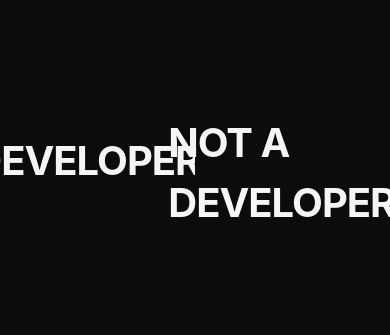
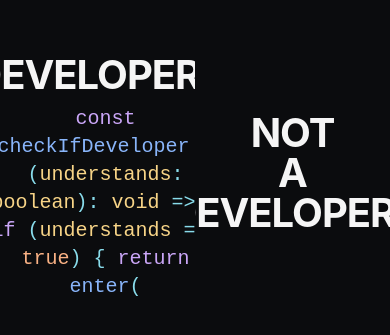
Before and after one commit to matt-wil/portfolio-website-v2, a Next.js app: page / in a window 390 px wide. Shown: the part 249-584 px from the top of the page. Built offline with nearby package versions, Linux system fonts and the light colour scheme.

Commit message:
refactor(*): adjust pages, update brutalism side and dev side

```diff
--- a/src/app/globals.css
+++ b/src/app/globals.css
@@ -86,7 +86,7 @@
         /* Specific Theme Palettes */
         --splash-bg: 220 10% 5%;
         --splash-fg: 0 0% 96%;
-        --splash-accent: 217 100% 50%;
+        --splash-accent: 16 100% 58%;
         --cat-base: 240 21% 15%;
         --cat-mantle: 240 21% 12%;
         --cat-crust: 240 23% 9%;
--- a/src/app/page.tsx
+++ b/src/app/page.tsx
@@ -1,18 +1,27 @@
-"use client";
+import Index from "@/components/Index";
+import { type Metadata } from "next";
 
-import { SplashPage } from "@/components/SplashPage";
-import { DeveloperPath } from "@/paths/developer/DeveloperPath";
-import { BrutalistPath } from "@/paths/brutalist/BrutalistPath";
-import { usePathStore } from "@/store/pathStore";
+export const metadata: Metadata = {
+  title: "Matt Williams - Full-Stack Developer & Designer",
+  description:
+    "Portfolio website of Matt Williams, showcasing full-stack development and design projects.",
+  keywords: [
+    "Matt Williams",
+    "Full-Stack Developer",
+    "Web Developer",
+    "UI/UX Designer",
+    "Portfolio",
+    "JavaScript",
+    "React",
+    "Next.js",
+    "Node.js",
+    "CSS",
+    "HTML",
+    "Graphic Design",
+  ],
+  authors: [{ name: "Matt Williams", url: "https://matt-williams.net" }],
+};
 
 export default function Page() {
-  const currentPath = usePathStore((state) => state.currentPath);
-
-  return (
-    <>
-      {currentPath === "splash" && <SplashPage />}
-      {currentPath === "developer" && <DeveloperPath />}
-      {currentPath === "designer" && <BrutalistPath />}
-    </>
-  );
+  return <Index />;
 }
--- /dev/null
+++ b/src/components/Index.tsx
@@ -0,0 +1,18 @@
+"use client";
+
+import { SplashPage } from "@/components/SplashPage";
+import { DeveloperPath } from "@/paths/developer/DeveloperPath";
+import { BrutalistPath } from "@/paths/brutalist/BrutalistPath";
+import { usePathStore } from "@/store/pathStore";
+
+export default function Index() {
+  const currentPath = usePathStore((state) => state.currentPath);
+
+  return (
+    <>
+      {currentPath === "splash" && <SplashPage />}
+      {currentPath === "developer" && <DeveloperPath />}
+      {currentPath === "designer" && <BrutalistPath />}
+    </>
+  );
+}
--- a/src/components/SplashPage.tsx
+++ b/src/components/SplashPage.tsx
@@ -3,6 +3,13 @@
 import { motion } from "framer-motion";
 import { useState } from "react";
 import { usePathStore } from "@/store/pathStore";
+import { TypingText } from "@/components/developer/TypingText";
+
+const codeSnippet = `const checkIfDeveloper = (understands: boolean): void => {
+  if (understands === true) {
+    return enter();
+  }
+};`;
 
 export const SplashPage = () => {
   const [hoveredSide, setHoveredSide] = useState<
@@ -47,7 +54,9 @@ export const SplashPage = () => {
           }
         }}
       >
-        <div className="relative">
+        <div className="relative flex flex-col items-center text-center">
+          {" "}
+          {/* Use flex here */}
           <motion.h1
             className="select-none font-sans text-splash-heading font-bold uppercase tracking-tight text-splash-fg"
             whileHover={{
@@ -56,7 +65,18 @@ export const SplashPage = () => {
           >
             DEVELOPER?
           </motion.h1>
+          {/* Conditionally render TypingText on hover */}
           {hoveredSide === "developer" && (
+            <TypingText
+              // Key changes on hover state change, forcing remount & restart
+              key={hoveredSide}
+              text={codeSnippet}
+              className="ml-4 font-mono text-xl text-cat-green" // Style as code
+              speed={50} // Adjust speed as needed
+            />
+          )}
+          {/* Show blinking cursor only when NOT hovered */}
+          {hoveredSide !== "developer" && (
             <motion.span
               className="ml-1 inline-block text-splash-fg"
               initial={{ opacity: 0 }}
@@ -71,7 +91,7 @@ export const SplashPage = () => {
 
       {/* Designer Side */}
       <motion.div
-        className="relative flex h-full cursor-pointer items-center justify-center"
+        className="relative flex h-full cursor-pointer items-center justify-center overflow-hidden"
         style={{ backgroundColor: "hsl(var(--splash-bg))" }}
         variants={variants}
         initial="initial"
@@ -93,9 +113,30 @@ export const SplashPage = () => {
           }
         }}
       >
-        <h1 className="select-none font-sans text-splash-heading font-bold uppercase tracking-tight text-splash-fg">
-          NOT A DEVELOPER?
-        </h1>
+        {/* Wrapper for text animation */}
+        <motion.div
+          className="absolute inset-0 flex items-center justify-center"
+          whileHover={{
+            scale: 2.5,
+            rotate: -25,
+            transition: { type: "spring", stiffness: 200, damping: 20 },
+          }}
+        >
+          <motion.h1
+            className="select-none whitespace-nowrap text-center font-sans text-splash-heading font-bold uppercase leading-none tracking-tight text-splash-fg"
+            initial={{ opacity: 1 }}
+            animate={{
+              opacity: selectedSide === "designer" || !selectedSide ? 1 : 0,
+            }}
+          >
+            {/* Split text onto multiple lines */}
+            NOT
+            <br />
+            A
+            <br />
+            DEVELOPER?
+          </motion.h1>
+        </motion.div>
       </motion.div>
     </div>
   );
--- /dev/null
+++ b/src/components/brutalist/BrutalHeader.tsx
@@ -0,0 +1,39 @@
+import Link from "next/link";
+
+export const BrutalistHeader = () => {
+  return (
+    <header className="fixed top-0 left-0 right-0 z-50 flex items-center justify-between border-b-2 border-brutalist-text bg-brutalist-bg/80 px-8 py-4 backdrop-blur-sm">
+      {/* Left Side: Name/Logo */}
+      <div>
+        <Link
+          href="/"
+          className="relative translate-y-1  px-2 mt-10 font-display text-xl font-bold uppercase text-brutalist-accent md:text-2xl"
+        >
+          Matt Williams
+        </Link>
+      </div>
+
+      {/* Right Side: Navigation */}
+      <nav className="items-center gap-x-6 font-mono text-sm uppercase text-brutalist-text md:flex">
+        <a
+          href="#about"
+          className="transition-colors hover:text-brutalist-accent hover:underline"
+        >
+          // About
+        </a>
+        <a
+          href="#works"
+          className="transition-colors hover:text-brutalist-accent hover:underline"
+        >
+          // Works
+        </a>
+        <a
+          href="#contact"
+          className="transition-colors hover:text-brutalist-accent hover:underline"
+        >
+          // Contact
+        </a>
+      </nav>
+    </header>
+  );
+};
--- /dev/null
+++ b/src/components/brutalist/SectionHeading.tsx
@@ -0,0 +1,27 @@
+interface SectionHeadingProps {
+  number: string;
+  children: React.ReactNode;
+  className?: string;
+}
+
+export const SectionHeading = ({
+  number,
+  children,
+  className = "",
+}: SectionHeadingProps) => {
+  return (
+    <div
+      className={`flex md:flex-row flex-col items-baseline gap-x-4 ${className}`}
+    >
+      <span
+        className="font-mono text-sm text-brutalist-accent"
+        aria-hidden="true"
+      >
+        // {number.padStart(2, "0")} /
+      </span>
+      <h2 className="text-brutalist-h2 font-bold uppercase text-brutalist-text">
+        {children}
+      </h2>
+    </div>
+  );
+};
--- a/src/components/developer/FuzzyFinder.tsx
+++ b/src/components/developer/FuzzyFinder.tsx
@@ -1,20 +1,12 @@
 import { motion, AnimatePresence } from "framer-motion";
 import { useState, useEffect } from "react";
+import { files } from "@/lib/constants";
 
 interface FuzzyFinderProps {
   isOpen: boolean;
   onClose: () => void;
   onSelect: (file: string) => void;
 }
-
-const files = [
-  { name: "README.md", icon: "", type: "markdown" },
-  { name: "about.lua", icon: "", type: "lua" },
-  { name: "projects/", icon: "", type: "directory" },
-  { name: "projects/ecommerce-platform.md", icon: "", type: "markdown" },
-  { name: "projects/ai-chatbot.md", icon: "", type: "markdown" },
-  { name: "projects/portfolio-site.md", icon: "", type: "markdown" },
-];
 
 export const FuzzyFinder = ({
   isOpen,
--- a/src/components/developer/TypingText.tsx
+++ b/src/components/developer/TypingText.tsx
@@ -1,5 +1,4 @@
-import { motion } from "framer-motion";
-import { useState, useEffect } from "react";
+import React, { useState, useEffect } from "react";
 
 interface TypingTextProps {
   text: string;
@@ -8,11 +7,43 @@ interface TypingTextProps {
   speed?: number;
 }
 
+const highlightCode = (code: string) => {
+  const lines = code.split("\n");
+
+  return lines.map((line, lineIndex) => {
+    const indentMatch = line.match(/^(\s*)/);
+    const indent = indentMatch ? indentMatch[0] : "";
+    const codePart = line.slice(indent.length);
+
+    const highlightedPart = codePart
+      .replace(/const|if|return/g, '<span class="text-cat-mauve">$&</span>') // Keywords
+      .replace(
+        /checkIfDeveloper|enter/g,
+        '<span class="text-cat-blue">$&</span>',
+      ) // Function names
+      .replace(/understands/g, '<span class="text-cat-yellow">$&</span>') // Parameter
+      .replace(/boolean|void/g, '<span class="text-cat-yellow">$&</span>') // TypeScript Types
+      .replace(/true/g, '<span class="text-cat-peach">$&</span>') // Boolean
+      .replace(
+        /\{|\}|\(|\)|===|;|: |=>/g,
+        '<span class="text-cat-sky">$&</span>',
+      ); // UPDATED: Operators/Punctuation
+
+    return (
+      <React.Fragment key={lineIndex}>
+        {indent}
+        <span dangerouslySetInnerHTML={{ __html: highlightedPart }} />
+        {lineIndex < lines.length - 1 ? "\n" : ""} {/* Add newline back */}
+      </React.Fragment>
+    );
+  });
+};
+
 export const TypingText = ({
   text,
   className = "",
   delay = 0,
-  speed = 30,
+  speed = 40,
 }: TypingTextProps) => {
   const [displayedText, setDisplayedText] = useState("");
 
@@ -33,5 +64,5 @@ export const TypingText = ({
     return () => clearTimeout(timeout);
   }, [text, delay, speed]);
 
-  return <span className={className}>{displayedText}</span>;
+  return <span className={className}>{highlightCode(displayedText)}</span>;
 };
--- a/src/components/developer/buffers/ReadmeBuffer.tsx
+++ b/src/components/developer/buffers/ReadmeBuffer.tsx
@@ -4,7 +4,8 @@ export const ReadmeBuffer = () => {
   return (
     <div className="space-y-2">
       <TypingText
-        text={`-- ███████╗██╗   ██╗██╗     ██╗         ███████╗████████╗ █████╗  ██████╗██╗  ██╗
+        text={`
+-- ███████╗██╗   ██╗██╗     ██╗         ███████╗████████╗ █████╗  ██████╗██╗  ██╗
 -- ██╔════╝██║   ██║██║     ██║         ██╔════╝╚══██╔══╝██╔══██╗██╔════╝██║ ██╔╝
 -- █████╗  ██║   ██║██║     ██║  █████╗ ███████╗   ██║   ███████║██║     █████╔╝
 -- ██╔══╝  ██║   ██║██║     ██║  ╚════╝ ╚════██║   ██║   ██╔══██║██║     ██╔═██╗
```
Also changed, not shown: src/components/developer/buffers/ProjectBuffer.tsx (+2 -27 lines), src/lib/constants.ts (+36 -0 lines), src/paths/brutalist/BrutalistPath.tsx (+17 -15 lines).
